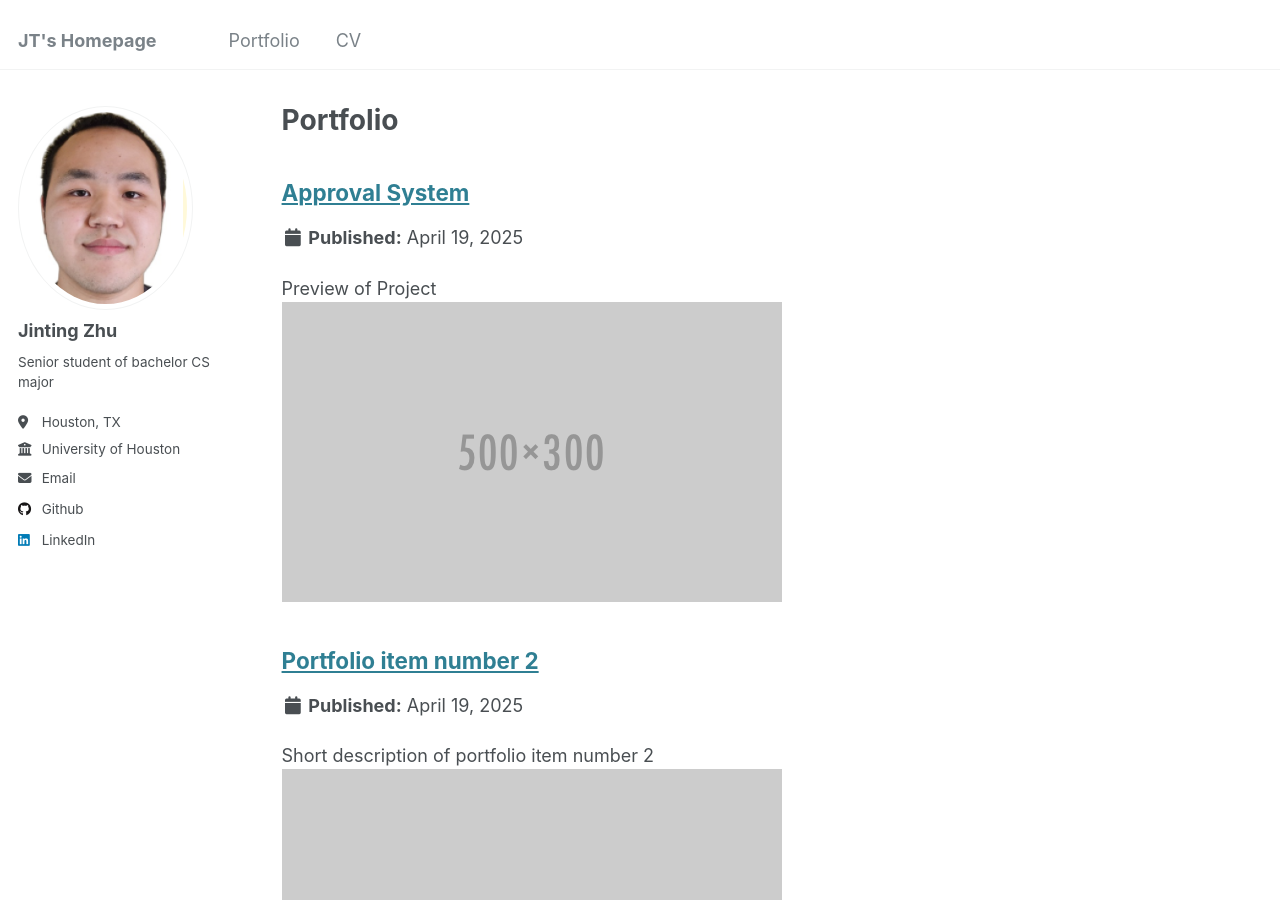
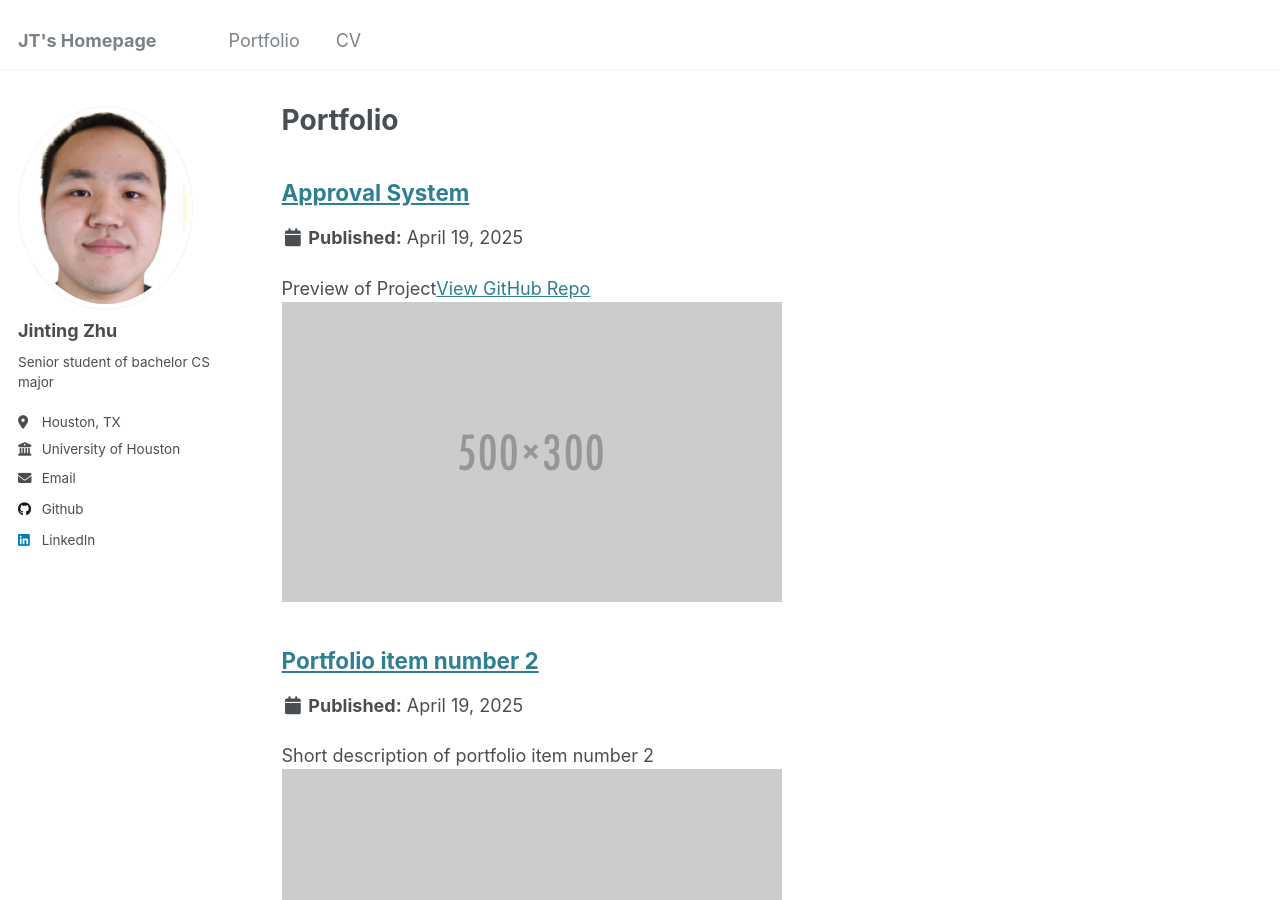
Before and after one commit to jjjzhu-5847/jjjzhu-5847.github.io, a Jekyll site: the page built from _pages/portfolio.html, in a window 1280 px wide and 900 px high. Built offline with Jekyll 4.4.1, drawn with Linux system fonts in a browser that asks for light colours.

Commit message:
Update portfolio-1.md

```diff
--- a/_portfolio/portfolio-1.md
+++ b/_portfolio/portfolio-1.md
@@ -1,6 +1,6 @@
 ---
 title: "Approval System"
-excerpt: "Preview of Project<br/><img src='/images/500x300.png'>"
+excerpt: "Preview of Project<a href='https://github.com/37DG/4353-project' target='_blank'>View GitHub Repo</a><br/><img src='/images/500x300.png'>"
 collection: portfolio
 ---
 
```
